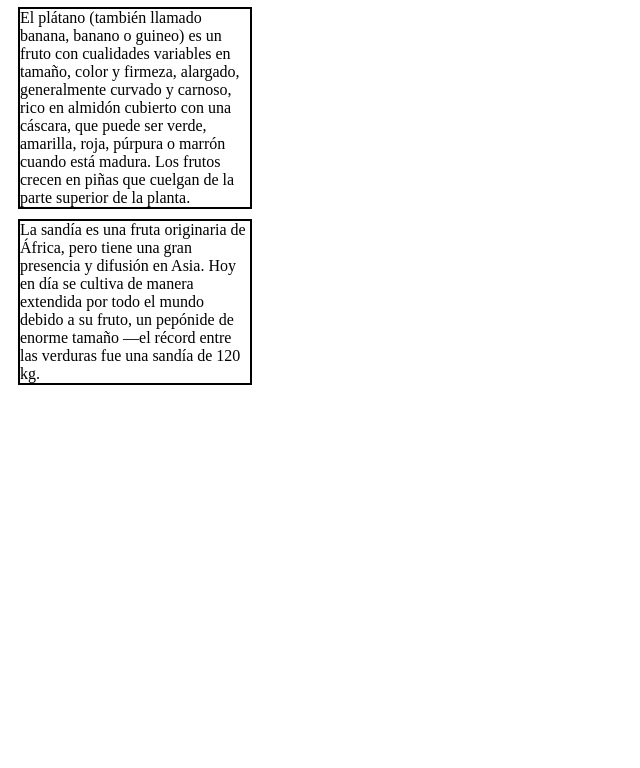
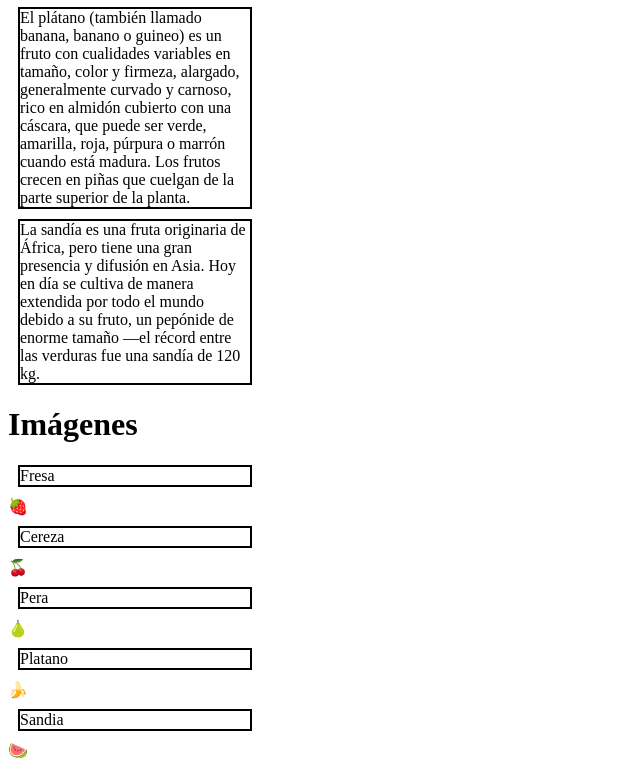
Before and after one commit to Joanec/FrutasyVerduras, a plain HTML site: page index.html in a window 1280 px wide. Shown: the part 8438-9206 px from the top of the page, without its empty margins (0-640 px from the left). Before the commit the page ends 8833 px from the top, so only its background shows below. Drawn offline with Linux system fonts and the light colour scheme.

Commit message:
imagenes

```diff
--- a/index.html
+++ b/index.html
@@ -121,6 +121,17 @@
             <p>El plátano (también llamado banana, banano o guineo) es un fruto con cualidades variables en tamaño, color y firmeza, alargado, generalmente curvado y carnoso, rico en almidón cubierto con una cáscara, que puede ser verde, amarilla, roja, púrpura o marrón cuando está madura. Los frutos crecen en piñas que cuelgan de la parte superior de la planta.</p>
             <p>La sandía es una fruta originaria de África, pero tiene una gran presencia y difusión en Asia. Hoy en día se cultiva de manera extendida por todo el mundo debido a su fruto, un pepónide de enorme tamaño —el récord entre las verduras fue una sandía de 120 kg.</p>
         </div>
+
+        <div>
+            <h1>
+                Imágenes
+            </h1>
+            <p>Fresa</p>&#x1F353;
+            <p>Cereza</p>&#x1F352;
+            <p>Pera</p>&#x1F350;
+            <p>Platano</p>&#x1F34C;
+            <p>Sandia</p>&#x1F349;
+        </div>
     </main>
 </body>
 </html>
```
Also changed, not shown: Web.txt (added).
